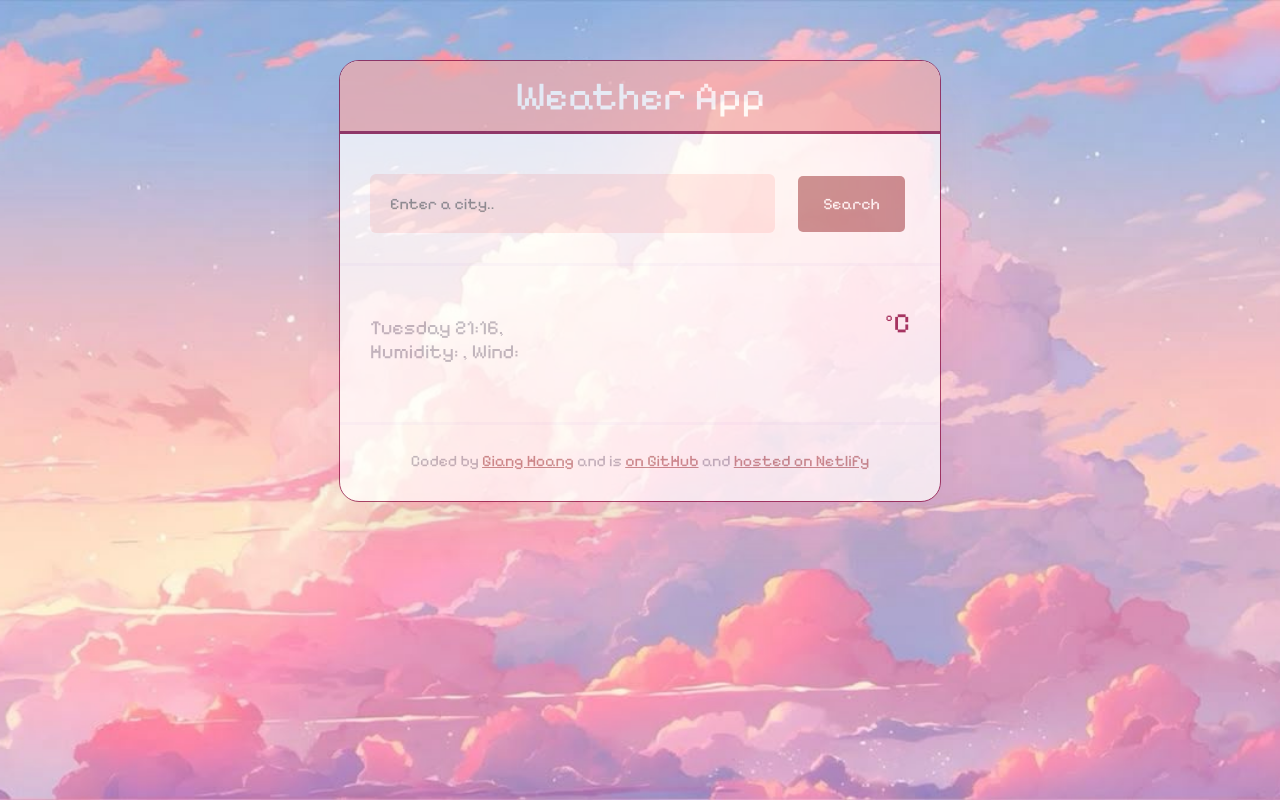
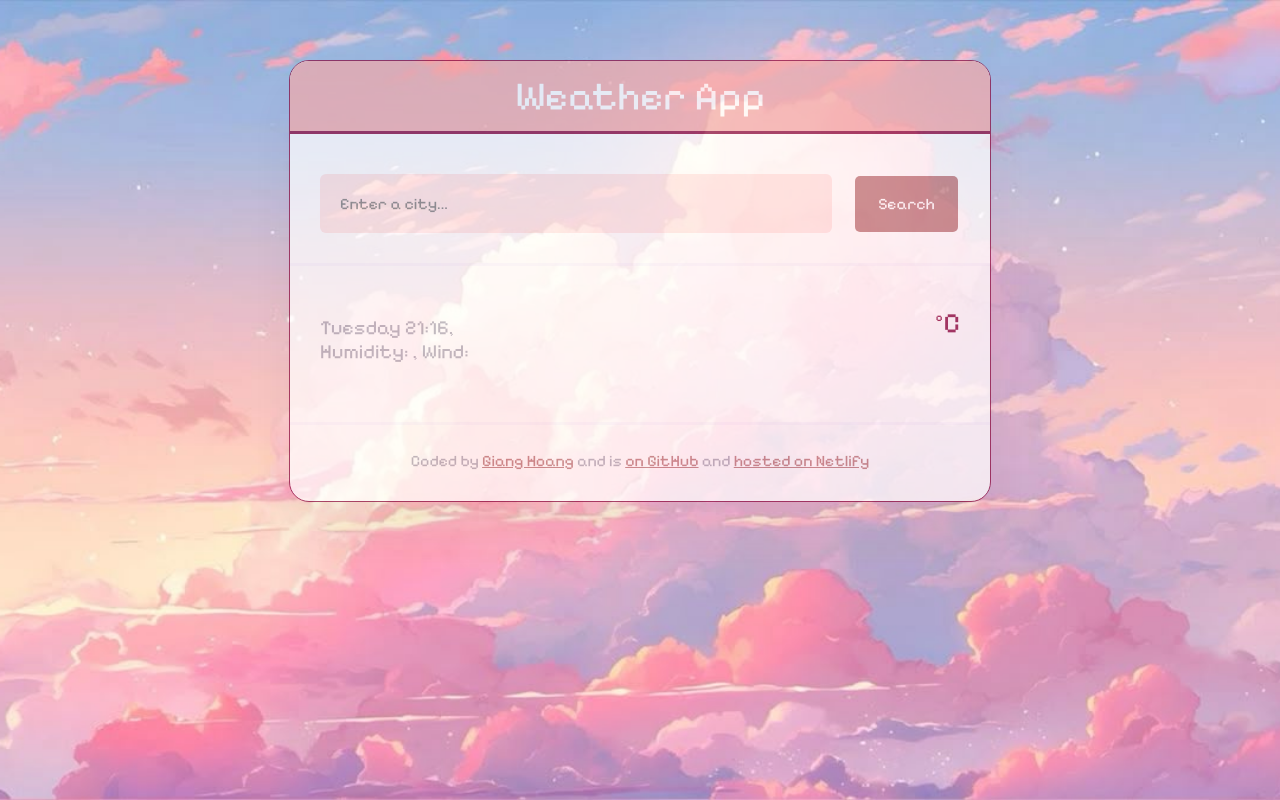
Before and after one commit to hhgiang114/simple-weather-app, a website built with Parcel: page index.html in a window 1280 px wide. Built offline with nearby package versions, Linux system fonts and the light colour scheme.

Commit message:
Fixed some designs

```diff
--- a/index.html
+++ b/index.html
@@ -21,7 +21,7 @@
         <form class="search-form-design" id="search-form">
           <input
             type="search"
-            placeholder="Enter a city.."
+            placeholder="Enter a city..."
             required
             class="search-input"
             id="search-input"
--- a/src/styles.css
+++ b/src/styles.css
@@ -1,14 +1,9 @@
-/* color */
-.root {
-  --background-purple: #dfd1ff;
-}
 body {
   background-image: url("../img/background.png");
   background-repeat: no-repeat;
   background-attachment: fixed;
   background-position: center;
   background-size: cover;
-
   font-family: "Pixelify Sans", sans-serif;
 }
 
@@ -17,7 +12,7 @@ a {
 }
 
 .weather-app {
-  max-width: 600px;
+  max-width: 700px;
   margin: 60px auto;
   border: 1px solid #830037;
   border-radius: 20px;
@@ -28,7 +23,7 @@ a {
 
 .name-app {
   display: flex;
-  max-width: 600px;
+  max-width: 700px;
   height: 70px;
   justify-content: center;
   align-items: center;
@@ -59,7 +54,7 @@ form {
   color: #4a1118;
   font-size: 16px;
   padding: 20px;
-  width: 75%;
+  width: 80%;
   border-radius: 6px;
   font-family: "Pixelify Sans";
 }
@@ -70,7 +65,7 @@ form {
   background-color: #b87374;
   color: white;
   border: none;
-  padding: 20px 25px 20px 25px;
+  padding: 20px 23px 20px 23px;
   line-height: 1;
   border-radius: 5px;
   font-family: "Pixelify Sans";
```
